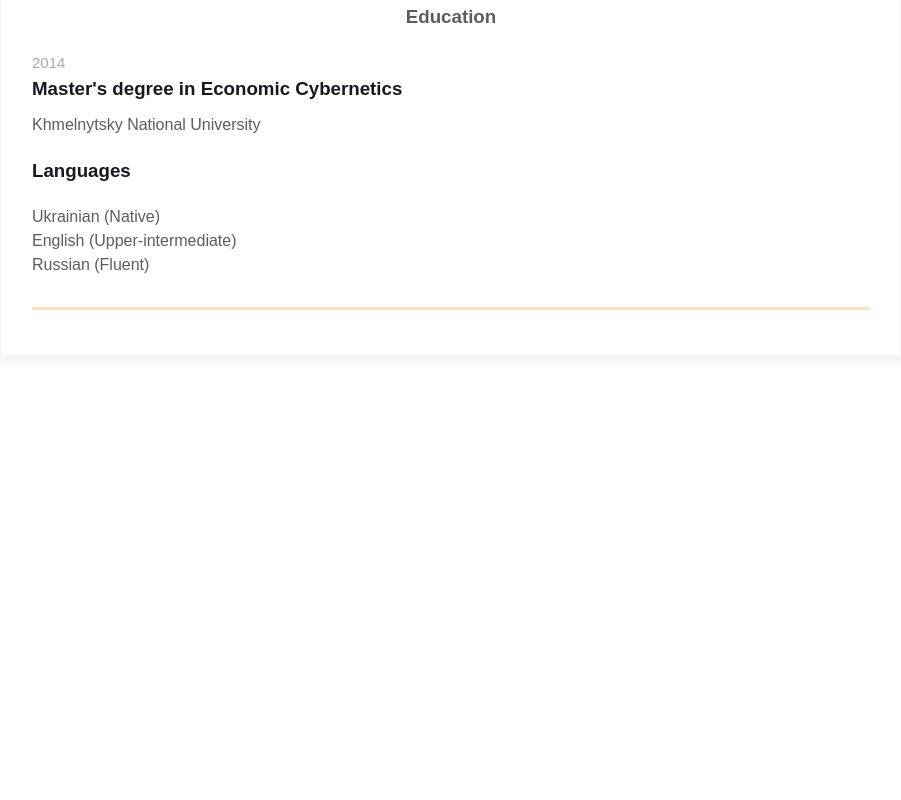
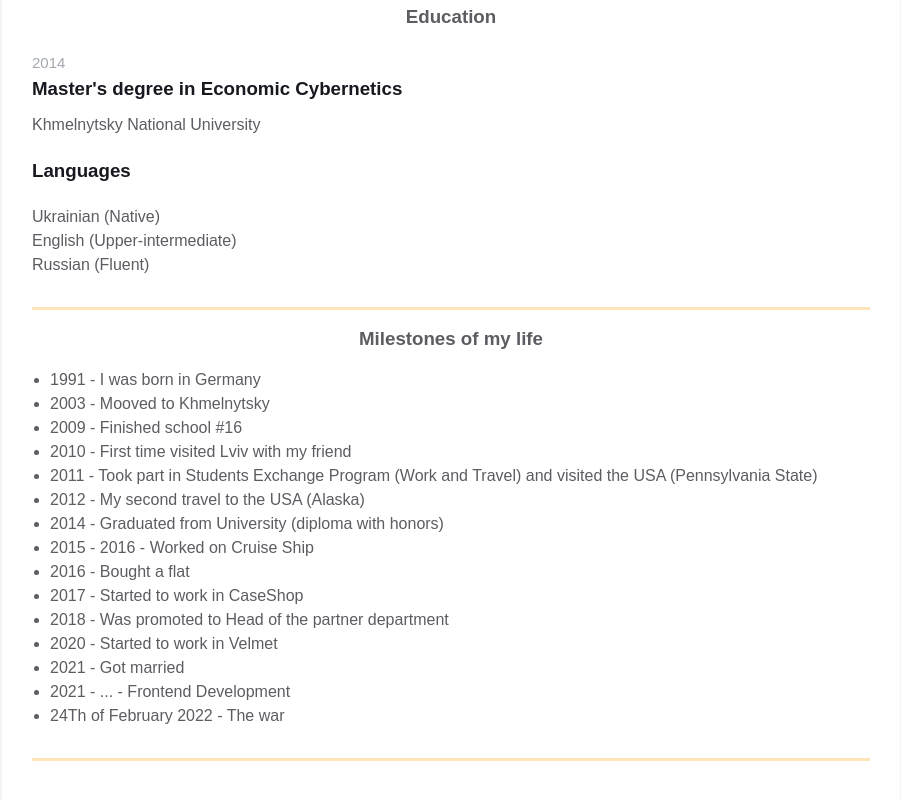
Before and after one commit to AntonTarasiuk/homepage, a plain HTML site: page index.html in a window 1280 px wide. Shown: the part 1558-2358 px from the top of the page, without its empty margins (189-1090 px from the left). Before the commit the page ends 1964 px from the top, so only its background shows below. Drawn offline with Linux system fonts and the light colour scheme.

Commit message:
Added milestones of my life

```diff
--- a/index.html
+++ b/index.html
@@ -1,5 +1,5 @@
 <!DOCTYPE html>
-<html>
+<html lang="en">
   <head>
     <meta charset="UTF-8" />
     <meta name="viewport" content="width=device-width, initial-scale=1" />
@@ -105,7 +105,6 @@
         <div class="container">
           <div class="resume__block">
             <h3 class="likes-dislikes__header">Likes / Dislikes</h3>
-
             <div class="likes-dislikes-info">
               <div class="likes-dislikes__column">
                 <h3 class="likes-dislikes__likes-header">Like</h3>
@@ -130,7 +129,6 @@
                 </ul>
               </div>
             </div>
-
           </div>
         </div>
 
@@ -256,6 +254,30 @@
           </div>
         </div>
 
+        <div class="container">
+          <div class="resume__block">
+            <div class="milestones">
+              <h3 class="milestones__header">Milestones of my life</h3>
+              <ul class="milestones__list">
+                <li class="milestones__item">1991 - I was born in Germany</li>
+                <li class="milestones__item">2003 - Mooved to Khmelnytsky</li>
+                <li class="milestones__item">2009 - Finished school #16</li>
+                <li class="milestones__item">2010 - First time visited Lviv with my friend</li>
+                <li class="milestones__item">2011 - Took part in Students Exchange Program (Work and Travel) and visited the USA (Pennsylvania State)</li>
+                <li class="milestones__item">2012 - My second travel to the USA (Alaska)</li>
+                <li class="milestones__item">2014 - Graduated from University (diploma with honors)</li>
+                <li class="milestones__item">2015 - 2016 - Worked on Cruise Ship</li>
+                <li class="milestones__item">2016 - Bought a flat</li>
+                <li class="milestones__item">2017 - Started to work in CaseShop</li>
+                <li class="milestones__item">2018 - Was promoted to Head of the partner department</li>
+                <li class="milestones__item">2020 - Started to work in Velmet</li>
+                <li class="milestones__item">2021 - Got married</li>
+                <li class="milestones__item">2021 - ... - Frontend Development</li>
+                <li class="milestones__item">24Th of February 2022 - The war</li>
+              </ul>
+            </div>
+          </div>
+        </div>
 
       </div>
     </main>
--- a/styles.css
+++ b/styles.css
@@ -181,7 +181,8 @@ body {
 }
 
 .skills__header,
-.likes-dislikes__header {
+.likes-dislikes__header,
+.milestones__header {
     color: var(--secondary-text-color);
     text-align: center;
     margin-bottom: 15px;
@@ -312,7 +313,9 @@ body {
     flex: 1 1 50%;
 }
 
-.likes-dislikes__list {
+.likes-dislikes__list,
+.milestones__list {
+    color: var(--secondary-text-color);
     padding-left: 18px;
 }
 
```
